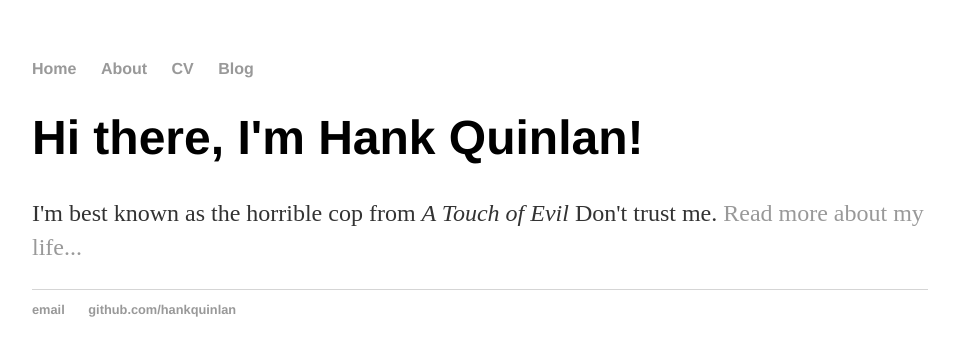
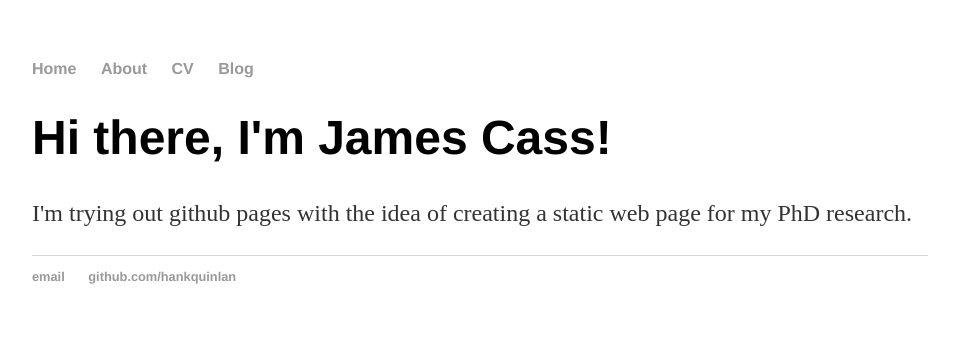
Before and after one commit to jc4196/jc4196.github.io, a Jekyll site: the page built from index.html, in a window 1280 px wide. Shown: the top 356 px of the page, without its empty margins (160-1119 px from the left). Built offline with Jekyll 4.4.1, drawn with Linux system fonts in a browser that asks for light colours.

Commit message:
Update index.html

```diff
--- a/index.html
+++ b/index.html
@@ -1,8 +1,8 @@
 ---
 layout: default
-title: Hank Quinlan, Horrible Cop
+title: James Cass, PhD Student
 ---
 <div class="blurb">
-	<h1>Hi there, I'm Hank Quinlan!</h1>
-	<p>I'm best known as the horrible cop from <em>A Touch of Evil</em> Don't trust me. <a href="/about">Read more about my life...</a></p>
+	<h1>Hi there, I'm James Cass!</h1>
+	<p>I'm trying out github pages with the idea of creating a static web page for my PhD research.
 </div><!-- /.blurb -->
```
